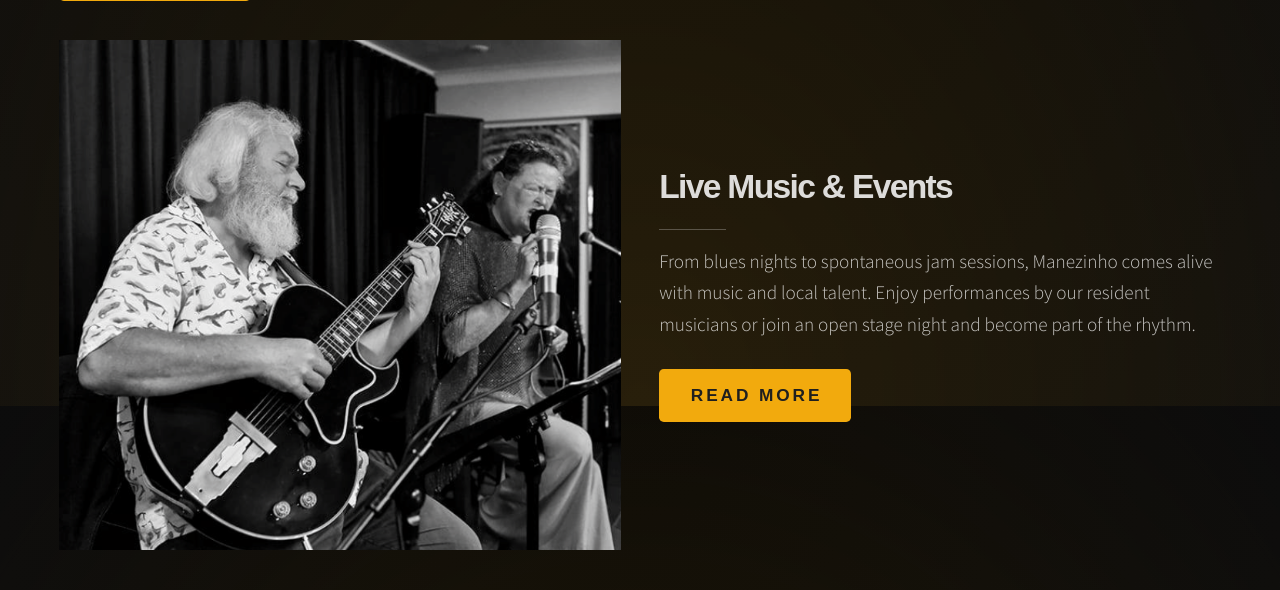
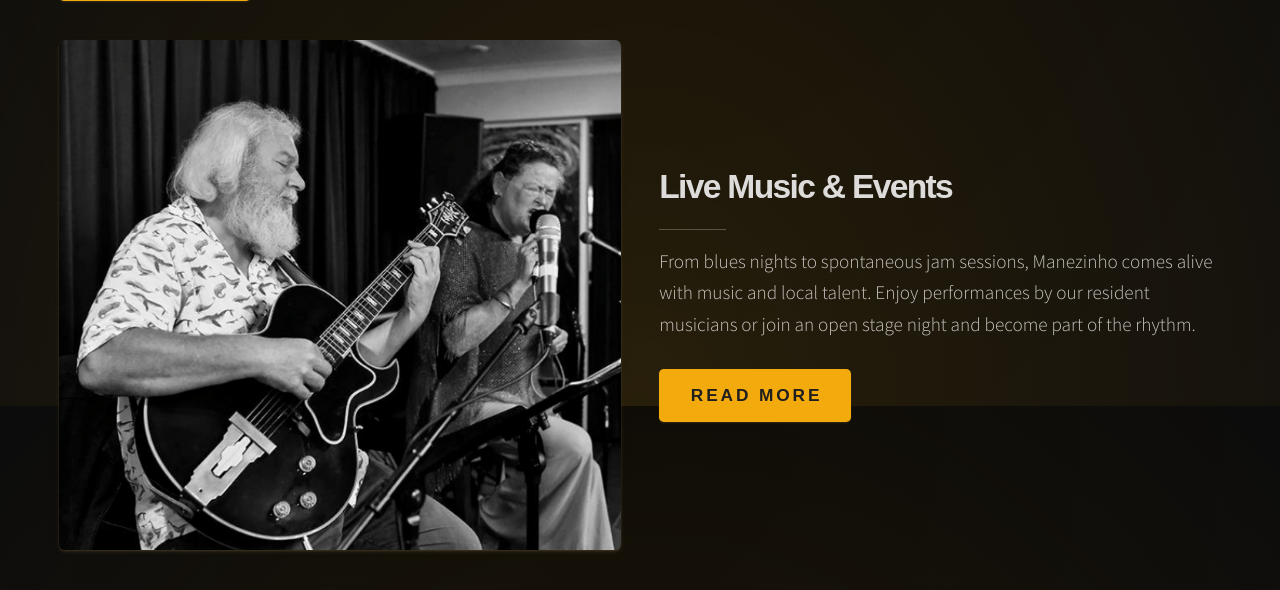
Before and after one commit to codette-net/manezinho, a PHP site: page / in a window 1280 px wide. Shown: the part 1194-1784 px from the top of the page. Run offline with PHP 8.4, Linux system fonts and the light colour scheme.

Commit message:
added shadows / git reset due to overwrite errors

```diff
--- a/assets/css/components.css
+++ b/assets/css/components.css
@@ -153,6 +153,7 @@ inset: 0;
   flex: 1;
   position: relative;
   border: 0;
+  border-radius: 6px;
 }
 
 .image.filtered:after {
@@ -251,6 +252,8 @@ inset: 0;
 
 .image img {
   display: block;
+  border-radius: 6px;
+
 }
 
 .image.left,
@@ -1807,6 +1810,33 @@ body.is-preload #scroll-x-wrapper {
   opacity: 0;
 }
 
+/* shadow classes  */
+.shadow-low {
+  box-shadow: var(--shadow-elevation-low);
+}
+
+.shadow-medium {
+  box-shadow: var(--shadow-elevation-medium);
+}
+.shadow-high {
+  box-shadow: var(--shadow-elevation-high);
+}
+
+.shadow {
+  box-shadow: var(--shadow);
+}
+
+.shadow-sm {
+  box-shadow: var(--shadow-sm);
+}
+.shadow-md {
+  box-shadow: var(--shadow-md);
+}
+.shadow-lg {
+  box-shadow: var(--shadow-lg);
+}
+
+
 @media screen and (max-width: 736px) {
   #scroll-x-wrapper {
     flex-direction: column;
--- a/assets/css/main.css
+++ b/assets/css/main.css
@@ -112,25 +112,24 @@
      Shadows (brighter and more visible for dark bg)
      Using subtle warm-gray glows for realism
   =================================== */
-    --shadow-color: 40, 30%, 30%; /* warm-gray tone */
-    --shadow-sm: 0 1px 2px hsl(var(--shadow-color) / 0.4);
-    --shadow: 0 2px 6px hsl(var(--shadow-color) / 0.35),
-        0 1px 3px hsl(var(--shadow-color) / 0.25);
-    --shadow-md: 0 6px 12px hsl(var(--shadow-color) / 0.4),
-        0 3px 6px hsl(var(--shadow-color) / 0.25);
-    --shadow-lg: 0 10px 25px hsl(var(--shadow-color) / 0.45),
-        0 4px 10px hsl(var(--primary-700) / 0.25); /* gold-tinted shadow */
-
-    /* Elevated glow variants (good for buttons/cards) */
-    --shadow-elevation-low: 0 1px 2px hsl(var(--shadow-color) / 0.4),
-        0 2px 4px hsl(var(--shadow-color) / 0.25);
-
-    --shadow-elevation-medium: 0 4px 8px hsl(var(--shadow-color) / 0.35),
-        0 6px 12px hsl(var(--shadow-color) / 0.25);
-
-    --shadow-elevation-high: 0 8px 16px hsl(var(--shadow-color) / 0.4),
-        0 12px 24px hsl(var(--primary-700) / 0.25);
-
+   --shadow-color: 40, 33%, 30%;
+    --shadow-sm: 0 1px 2px hsla(var(--shadow-color) , 0.4);
+    --shadow: 0 2px 6px hsla(var(--shadow-color) , 0.35),
+        0 1px 3px hsla(var(--shadow-color) , 0.25);
+    --shadow-md: 0 6px 12px hsla(var(--shadow-color) , 0.4),
+        0 3px 6px hsla(var(--shadow-color) , 0.25);
+    --shadow-lg: 0 10px 25px hsla(var(--shadow-color) , 0.45),
+        0 4px 10px hsla(var(--primary-700) , 0.25);
+
+  /* Elevated glow variants (good for buttons,cards)  */
+    --shadow-elevation-low: 0 1px 2px hsla(var(--shadow-color) , 0.4),
+        0 2px 4px hsla(var(--shadow-color) , 0.25);
+
+    --shadow-elevation-medium: 0 4px 8px hsla(var(--shadow-color) , 0.35),
+        0 6px 12px hsla(var(--shadow-color) , 0.25);
+
+    --shadow-elevation-high: 0 8px 16px hsla(var(--shadow-color) , 0.4),
+        0 12px 24px hsla(var(--primary-700) , 0.25);
     /* ===================================
      Gradients
   =================================== */
--- a/index.html
+++ b/index.html
@@ -165,7 +165,7 @@
         <a href="/flavours.html" class="button primary">Read more</a>
       </div>
       <div class="col">
-        <div class="image">
+        <div class="image shadow-low">
           <img src="assets/img/scaledImg/manezinho_food_048-small.jpg"
             sizes="(max-width: 480px) 480px, (max-width: 768px) 768px, (max-width: 992px) 992px, 1200px" srcset="assets/img/scaledImg/manezinho_food_048-xl.jpg 1200w,
     assets/img/scaledImg/manezinho_food_048-large.jpg 992w,
@@ -178,7 +178,7 @@
 
     <section id="events" class="panel">
       <div class="col">
-        <div class="image"><img src="./assets/img/pieterJet.png" alt="Pieter and Jet on stage" loading="lazy"></div>
+        <div class="image shadow-low"><img src="./assets/img/pieterJet.png" alt="Pieter and Jet on stage" loading="lazy"></div>
       </div>
       <div class="col">
         <h2 class="major">Live Music & Events</h2>
@@ -201,7 +201,7 @@
         <a href="/about.html" class="button primary">Read more</a>
       </div>
       <div class="col">
-        <div class="image"><img src="./assets/img/pieteRiniEwi.jpg" alt="Art at Manezinho" loading="lazy"></div>
+        <div class="image shadow-low"><img src="./assets/img/pieteRiniEwi.jpg" alt="Art at Manezinho" loading="lazy"></div>
       </div>
     </section>
 
```
